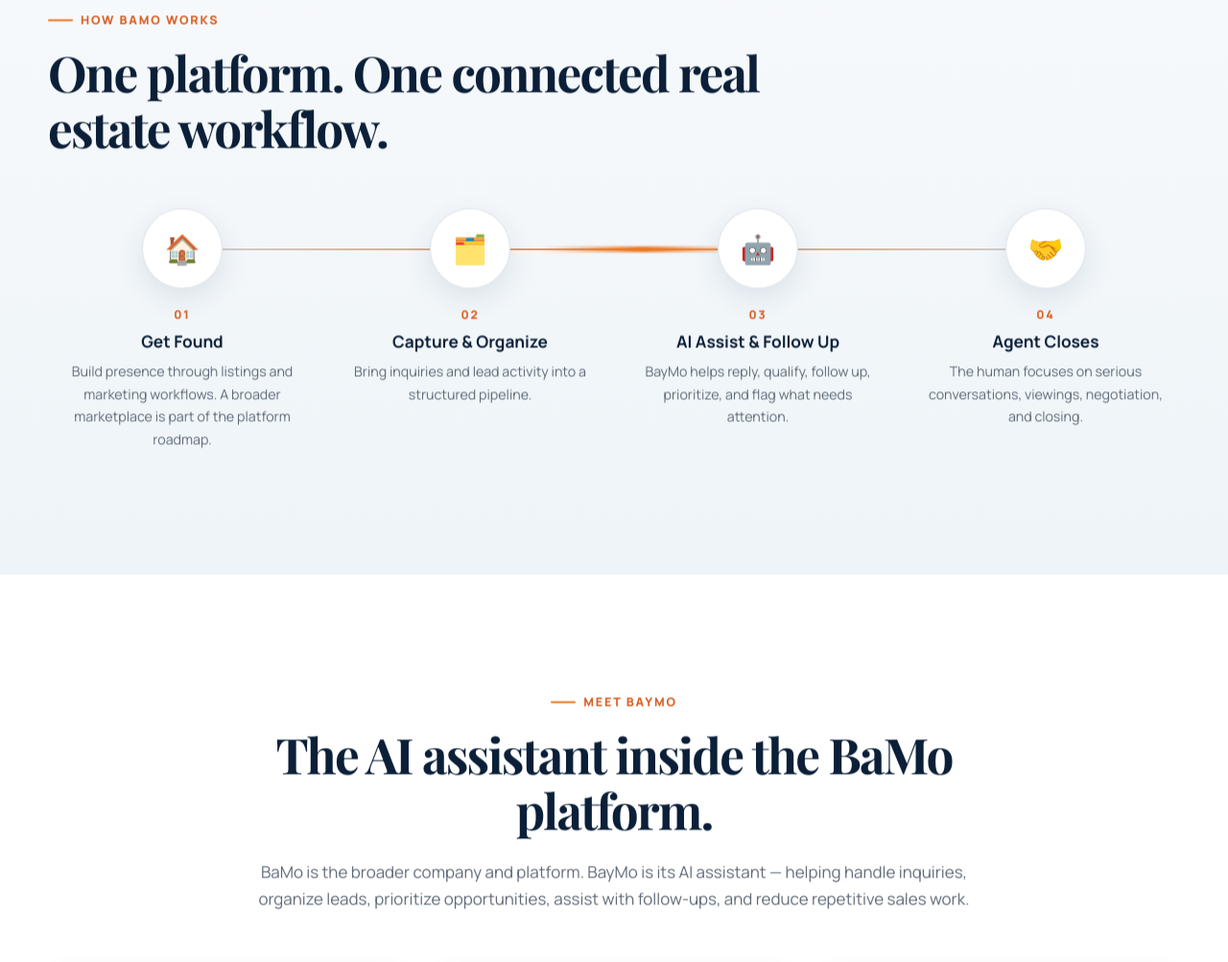
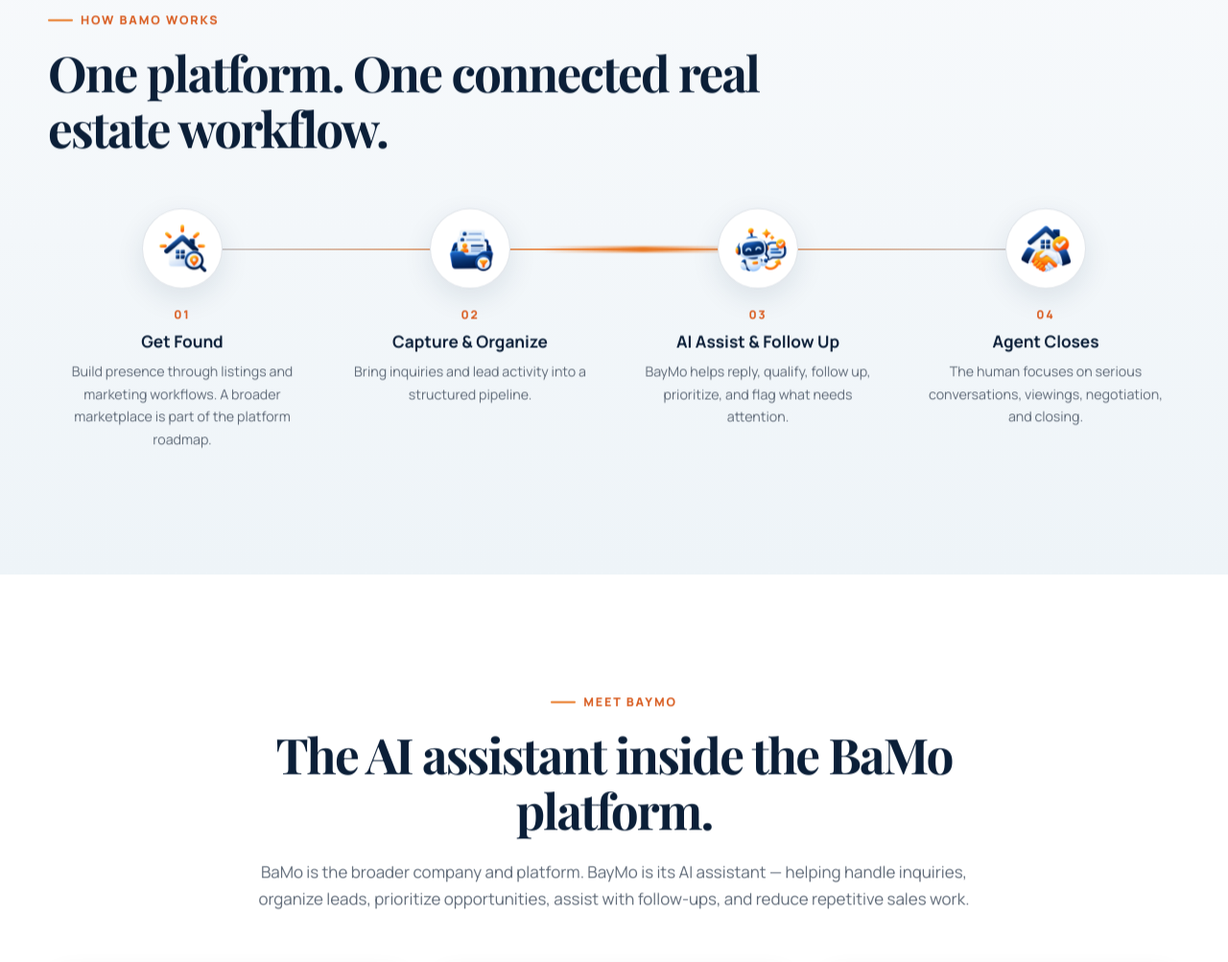
Before and after one commit to krodelas1985-afk/bamo-company-portfolio, a website: page index.html in a window 1280 px wide. Shown: the part 3039-4042 px from the top of the page at 96% size. Drawn offline with nearby package versions, Linux system fonts and the light colour scheme.

Commit message:
Replace workflow emoji with supplied branded icons

```diff
--- a/index.html
+++ b/index.html
@@ -291,9 +291,7 @@
 
           <article class="workflow-step reveal" role="listitem">
 
-            <div class="step-icon">
-              🏠
-            </div>
+            <div class="step-icon" aria-hidden="true"><img src="assets/workflow/get-found.webp" alt="" width="84" height="84" loading="lazy"></div>
 
             <div class="step-no">
               01
@@ -312,9 +310,7 @@
 
           <article class="workflow-step reveal" role="listitem">
 
-            <div class="step-icon">
-              🗂️
-            </div>
+            <div class="step-icon" aria-hidden="true"><img src="assets/workflow/capture-organize.webp" alt="" width="84" height="84" loading="lazy"></div>
 
             <div class="step-no">
               02
@@ -333,9 +329,7 @@
 
           <article class="workflow-step reveal" role="listitem">
 
-            <div class="step-icon">
-              🤖
-            </div>
+            <div class="step-icon" aria-hidden="true"><img src="assets/workflow/ai-assist.webp" alt="" width="84" height="84" loading="lazy"></div>
 
             <div class="step-no">
               03
@@ -355,9 +349,7 @@
 
           <article class="workflow-step reveal" role="listitem">
 
-            <div class="step-icon">
-              🤝
-            </div>
+            <div class="step-icon" aria-hidden="true"><img src="assets/workflow/agent-closes.webp" alt="" width="84" height="84" loading="lazy"></div>
 
             <div class="step-no">
               04
--- a/styles.css
+++ b/styles.css
@@ -3926,3 +3926,5 @@ button:focus-visible {
 @media (max-width: 620px) {
   #about { background-image: linear-gradient(180deg, rgba(4, 18, 33, .88), rgba(4, 18, 33, .92)), url("assets/about/why-bamo-mobile.webp"); background-position: center; }
 }
+
+#how .step-icon img { width: 72px; height: 72px; object-fit: contain; }
```
Also changed, not shown: assets/workflow/agent-closes.webp (added), assets/workflow/ai-assist.webp (added), assets/workflow/capture-organize.webp (added), assets/workflow/get-found.webp (added).
